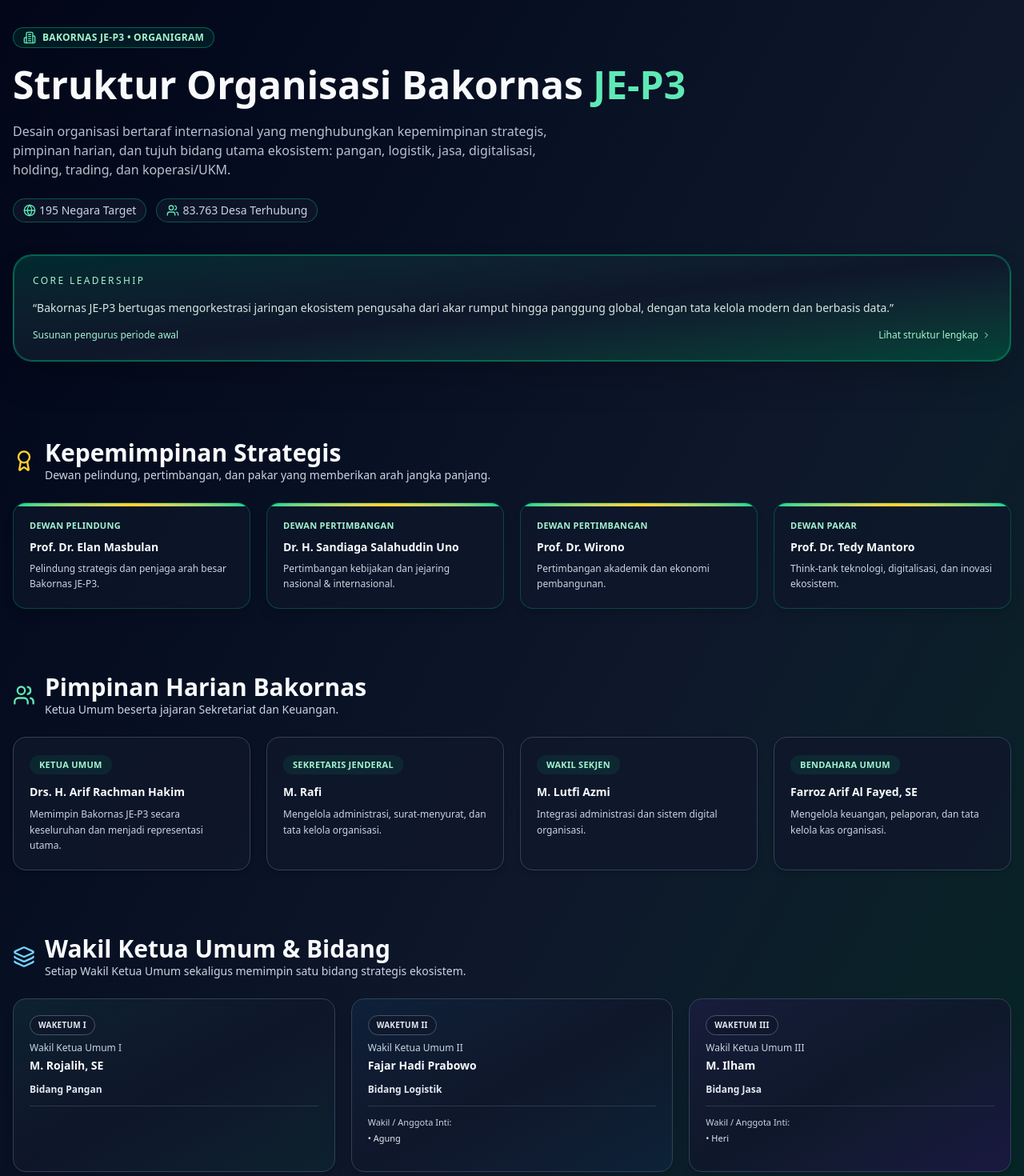
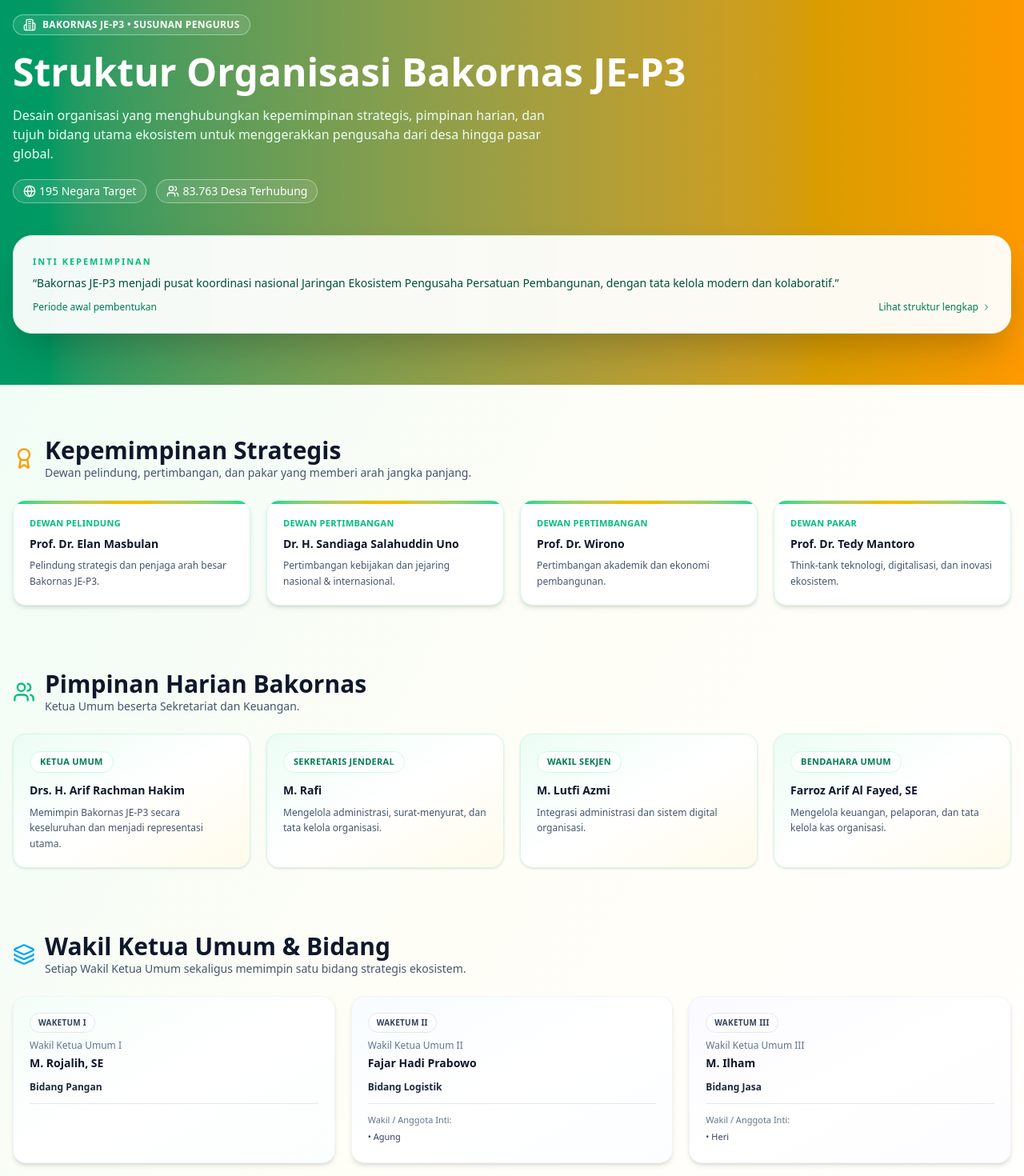
Before and after one commit to prabudanling/website-jep3, a Next.js app: page /bakornas in a window 1280 px wide. Shown: the part 160-1630 px from the top of the page at 80% size. Built offline with nearby package versions, Linux system fonts and the light colour scheme.

Commit message:
Update page.tsx bakornas

```diff
--- a/src/app/bakornas/page.tsx
+++ b/src/app/bakornas/page.tsx
@@ -124,104 +124,98 @@ const territory = [
   { level: 'International Chapters', scope: 'Perwakilan di 195 negara', lead: 'Country Director' }
 ]
 
-// Variants animasi umum
 const containerVariant = {
   hidden: { opacity: 0, y: 20 },
   show: {
     opacity: 1,
     y: 0,
-    transition: { duration: 0.6, ease: 'easeOut' }
+    transition: { duration: 0.5, ease: 'easeOut' }
   }
 }
 
 const listVariant = {
   hidden: {},
   show: {
-    transition: {
-      staggerChildren: 0.08
-    }
+    transition: { staggerChildren: 0.08 }
   }
 }
 
 const itemVariant = {
-  hidden: { opacity: 0, y: 20, scale: 0.98 },
+  hidden: { opacity: 0, y: 16 },
   show: {
     opacity: 1,
     y: 0,
-    scale: 1,
-    transition: { duration: 0.4, ease: 'easeOut' }
+    transition: { duration: 0.35, ease: 'easeOut' }
   }
 }
 
 export default function BakornasPage() {
   return (
-    <main className="min-h-screen bg-gradient-to-br from-slate-950 via-slate-900 to-emerald-950 text-slate-50">
-      {/* HERO */}
-      <section className="relative overflow-hidden">
+    <main className="min-h-screen bg-gradient-to-br from-emerald-50 via-amber-50/40 to-white">
+      {/* HERO TERANG */}
+      <section className="bg-gradient-to-r from-emerald-600 to-amber-500 text-white">
         <motion.div
           initial={{ opacity: 0, y: -20 }}
           animate={{ opacity: 1, y: 0 }}
-          transition={{ duration: 0.7, ease: 'easeOut' }}
-          className="container mx-auto px-4 pt-14 pb-16 md:pt-20 md:pb-24"
+          transition={{ duration: 0.6, ease: 'easeOut' }}
+          className="container mx-auto px-4 py-12 md:py-16"
         >
           <div className="grid md:grid-cols-[1.3fr,1fr] gap-10 items-center">
             <div>
-              <div className="inline-flex items-center gap-2 px-3 py-1 rounded-full border border-emerald-400/40 bg-emerald-500/10 mb-4">
-                <Building2 className="w-4 h-4 text-emerald-300" />
-                <span className="text-xs font-semibold tracking-wide text-emerald-200">
-                  BAKORNAS JE-P3 • ORGANIGRAM
+              <div className="inline-flex items-center gap-2 px-3 py-1 rounded-full bg-white/10 border border-emerald-200/60 mb-4">
+                <Building2 className="w-4 h-4" />
+                <span className="text-xs font-semibold tracking-wide">
+                  BAKORNAS JE-P3 • SUSUNAN PENGURUS
                 </span>
               </div>
-              <h1 className="text-3xl md:text-4xl lg:text-5xl font-bold leading-tight mb-4">
-                Struktur Organisasi Bakornas <span className="text-emerald-300">JE-P3</span>
+              <h1 className="text-3xl md:text-4xl lg:text-5xl font-bold leading-tight mb-3">
+                Struktur Organisasi Bakornas JE-P3
               </h1>
-              <p className="text-slate-300/90 text-sm md:text-base max-w-2xl mb-6">
-                Desain organisasi bertaraf internasional yang menghubungkan kepemimpinan
-                strategis, pimpinan harian, dan tujuh bidang utama ekosistem:
-                pangan, logistik, jasa, digitalisasi, holding, trading, dan koperasi/UKM.
+              <p className="text-emerald-50 text-sm md:text-base max-w-2xl mb-5">
+                Desain organisasi yang menghubungkan kepemimpinan strategis, pimpinan harian,
+                dan tujuh bidang utama ekosistem untuk menggerakkan pengusaha dari desa
+                hingga pasar global.
               </p>
-              <div className="flex flex-wrap items-center gap-3 text-xs md:text-sm text-slate-300">
-                <div className="inline-flex items-center gap-1 px-3 py-1 rounded-full bg-slate-900/80 border border-emerald-500/40">
-                  <Globe className="w-4 h-4 text-emerald-300" />
+              <div className="flex flex-wrap gap-3 text-xs md:text-sm">
+                <div className="inline-flex items-center gap-1 px-3 py-1 rounded-full bg-white/10 border border-white/40">
+                  <Globe className="w-4 h-4" />
                   195 Negara Target
                 </div>
-                <div className="inline-flex items-center gap-1 px-3 py-1 rounded-full bg-slate-900/80 border border-emerald-500/40">
-                  <Users className="w-4 h-4 text-emerald-300" />
+                <div className="inline-flex items-center gap-1 px-3 py-1 rounded-full bg-white/10 border border-white/40">
+                  <Users className="w-4 h-4" />
                   83.763 Desa Terhubung
                 </div>
               </div>
             </div>
 
             <motion.div
-              initial={{ opacity: 0, scale: 0.9, rotate: 4 }}
-              animate={{ opacity: 1, scale: 1, rotate: 0 }}
-              transition={{ duration: 0.7, ease: 'easeOut' }}
+              initial={{ opacity: 0, scale: 0.9, y: 10 }}
+              animate={{ opacity: 1, scale: 1, y: 0 }}
+              transition={{ duration: 0.6, ease: 'easeOut' }}
               className="relative"
             >
-              <div className="relative rounded-3xl border border-emerald-400/40 bg-gradient-to-br from-emerald-500/20 via-slate-900 to-emerald-900/80 p-6 shadow-2xl">
-                <p className="text-xs uppercase tracking-[0.2em] text-emerald-200 mb-4">
-                  CORE LEADERSHIP
+              <div className="relative rounded-3xl bg-white/95 text-emerald-900 p-6 shadow-2xl border border-emerald-100">
+                <p className="text-[11px] font-semibold text-emerald-500 mb-2 tracking-[0.18em] uppercase">
+                  INTI KEPEMIMPINAN
                 </p>
-                <p className="text-sm text-emerald-50/90 mb-4">
-                  “Bakornas JE-P3 bertugas mengorkestrasi jaringan ekosistem pengusaha
-                  dari akar rumput hingga panggung global, dengan tata kelola modern
-                  dan berbasis data.”
+                <p className="text-sm mb-3">
+                  “Bakornas JE-P3 menjadi pusat koordinasi nasional Jaringan Ekosistem
+                  Pengusaha Persatuan Pembangunan, dengan tata kelola modern dan kolaboratif.”
                 </p>
-                <div className="flex items-center justify-between text-xs text-emerald-200">
-                  <span>Susunan pengurus periode awal</span>
+                <div className="flex items-center justify-between text-xs text-emerald-700">
+                  <span>Periode awal pembentukan</span>
                   <span className="inline-flex items-center gap-1">
                     Lihat struktur lengkap
                     <ChevronRight className="w-3 h-3" />
                   </span>
                 </div>
-                <div className="absolute inset-0 rounded-3xl border border-emerald-500/40 pointer-events-none" />
               </div>
             </motion.div>
           </div>
         </motion.div>
       </section>
 
-      <div className="container mx-auto px-4 pb-16 space-y-14 md:space-y-20">
+      <div className="container mx-auto px-4 py-12 md:py-16 space-y-14 md:space-y-20">
         {/* DEWAN STRATEGIS */}
         <motion.section
           variants={containerVariant}
@@ -231,11 +225,13 @@ export default function BakornasPage() {
           className="space-y-6"
         >
           <div className="flex items-center gap-3">
-            <Award className="w-7 h-7 text-amber-300" />
+            <Award className="w-7 h-7 text-amber-500" />
             <div>
-              <h2 className="text-2xl md:text-3xl font-bold">Kepemimpinan Strategis</h2>
-              <p className="text-sm text-slate-300">
-                Dewan pelindung, pertimbangan, dan pakar yang memberikan arah jangka panjang.
+              <h2 className="text-2xl md:text-3xl font-bold text-slate-900">
+                Kepemimpinan Strategis
+              </h2>
+              <p className="text-sm text-slate-600">
+                Dewan pelindung, pertimbangan, dan pakar yang memberi arah jangka panjang.
               </p>
             </div>
           </div>
@@ -249,18 +245,20 @@ export default function BakornasPage() {
                 key={idx}
                 variants={itemVariant}
                 whileHover={{ y: -4, scale: 1.02 }}
-                className="relative overflow-hidden rounded-2xl border border-emerald-500/30 bg-slate-900/70 p-5 shadow-lg"
+                className="relative overflow-hidden rounded-2xl border border-emerald-100 bg-white shadow-md"
               >
-                <div className="absolute inset-x-0 top-0 h-1 bg-gradient-to-r from-emerald-400 via-amber-300 to-emerald-400" />
-                <p className="text-[11px] font-semibold text-emerald-200 mb-2 tracking-wide uppercase">
+                <div className="absolute inset-x-0 top-0 h-1 bg-gradient-to-r from-emerald-400 via-amber-400 to-emerald-400" />
+                <div className="p-5">
+                  <p className="text-[11px] font-semibold text-emerald-500 mb-2 tracking-wide uppercase">
                     {leader.title}
                   </p>
-                <p className="text-sm font-bold text-slate-50 mb-2 leading-snug">
+                  <p className="text-sm font-bold text-slate-900 mb-2 leading-snug">
                     {leader.name}
                   </p>
-                <p className="text-xs text-slate-300 leading-relaxed">
+                  <p className="text-xs text-slate-600 leading-relaxed">
                     {leader.role}
                   </p>
+                </div>
               </motion.div>
             ))}
           </motion.div>
@@ -275,11 +273,13 @@ export default function BakornasPage() {
           className="space-y-6"
         >
           <div className="flex items-center gap-3">
-            <Users className="w-7 h-7 text-emerald-300" />
+            <Users className="w-7 h-7 text-emerald-500" />
             <div>
-              <h2 className="text-2xl md:text-3xl font-bold">Pimpinan Harian Bakornas</h2>
-              <p className="text-sm text-slate-300">
-                Ketua Umum beserta jajaran Sekretariat dan Keuangan.
+              <h2 className="text-2xl md:text-3xl font-bold text-slate-900">
+                Pimpinan Harian Bakornas
+              </h2>
+              <p className="text-sm text-slate-600">
+                Ketua Umum beserta Sekretariat dan Keuangan.
               </p>
             </div>
           </div>
@@ -292,16 +292,18 @@ export default function BakornasPage() {
               <motion.div
                 key={idx}
                 variants={itemVariant}
-                whileHover={{ y: -4, scale: 1.02 }}
-                className="rounded-2xl border border-slate-700 bg-slate-900/80 p-5 shadow-md"
+                whileHover={{ y: -3, scale: 1.02 }}
+                className="rounded-2xl border border-emerald-100 bg-gradient-to-br from-emerald-50 via-white to-amber-50 shadow-sm"
               >
-                <span className="inline-flex px-3 py-1 mb-3 rounded-full bg-emerald-500/10 text-[11px] font-semibold text-emerald-200 uppercase tracking-wide">
+                <div className="p-5">
+                  <span className="inline-flex px-3 py-1 mb-3 rounded-full bg-white/80 border border-emerald-100 text-[11px] font-semibold text-emerald-700 uppercase tracking-wide">
                     {m.position}
                   </span>
-                <p className="text-sm font-bold mb-2">{m.name}</p>
-                <p className="text-xs text-slate-300 leading-relaxed">
+                  <p className="text-sm font-bold mb-2 text-slate-900">{m.name}</p>
+                  <p className="text-xs text-slate-600 leading-relaxed">
                     {m.desc}
                   </p>
+                </div>
               </motion.div>
             ))}
           </motion.div>
@@ -316,10 +318,12 @@ export default function BakornasPage() {
           className="space-y-6"
         >
           <div className="flex items-center gap-3">
-            <Layers className="w-7 h-7 text-sky-300" />
+            <Layers className="w-7 h-7 text-sky-500" />
             <div>
-              <h2 className="text-2xl md:text-3xl font-bold">Wakil Ketua Umum & Bidang</h2>
-              <p className="text-sm text-slate-300">
+              <h2 className="text-2xl md:text-3xl font-bold text-slate-900">
+                Wakil Ketua Umum & Bidang
+              </h2>
+              <p className="text-sm text-slate-600">
                 Setiap Wakil Ketua Umum sekaligus memimpin satu bidang strategis ekosistem.
               </p>
             </div>
@@ -334,40 +338,40 @@ export default function BakornasPage() {
                 key={idx}
                 variants={itemVariant}
                 whileHover={{ y: -4, scale: 1.03 }}
-                className="relative overflow-hidden rounded-2xl border border-slate-700 bg-slate-900/80 p-5 shadow-lg"
+                className="relative overflow-hidden rounded-2xl border border-slate-100 bg-white shadow-md"
               >
                 <div
                   className={`
-                    absolute inset-0 opacity-20 pointer-events-none
+                    absolute inset-0 opacity-25 pointer-events-none
                     bg-gradient-to-br
                     ${
-                      b.color === 'emerald' ? 'from-emerald-500/40 via-slate-900 to-emerald-900' :
-                      b.color === 'sky' ? 'from-sky-500/40 via-slate-900 to-sky-900' :
-                      b.color === 'violet' ? 'from-violet-500/40 via-slate-900 to-violet-900' :
-                      b.color === 'cyan' ? 'from-cyan-500/40 via-slate-900 to-cyan-900' :
-                      b.color === 'amber' ? 'from-amber-500/40 via-slate-900 to-amber-900' :
-                      b.color === 'orange' ? 'from-orange-500/40 via-slate-900 to-orange-900' :
-                      'from-rose-500/40 via-slate-900 to-rose-900'
+                      b.color === 'emerald' ? 'from-emerald-100 via-white to-emerald-50' :
+                      b.color === 'sky' ? 'from-sky-100 via-white to-sky-50' :
+                      b.color === 'violet' ? 'from-violet-100 via-white to-violet-50' :
+                      b.color === 'cyan' ? 'from-cyan-100 via-white to-cyan-50' :
+                      b.color === 'amber' ? 'from-amber-100 via-white to-amber-50' :
+                      b.color === 'orange' ? 'from-orange-100 via-white to-orange-50' :
+                      'from-rose-100 via-white to-rose-50'
                     }
                   `}
                 />
-                <div className="relative">
+                <div className="relative p-5">
                   <div className="flex items-center justify-between mb-2">
-                    <span className="inline-flex items-center gap-1 px-2.5 py-1 rounded-full bg-slate-900/80 border border-slate-600 text-[10px] font-semibold uppercase tracking-wide text-slate-200">
+                    <span className="inline-flex items-center gap-1 px-2.5 py-1 rounded-full bg-white/70 border border-slate-200 text-[10px] font-semibold uppercase tracking-wide text-slate-700">
                       WAKETUM {b.code}
                     </span>
                   </div>
-                  <p className="text-xs text-slate-300 mb-1">{b.position}</p>
-                  <p className="text-sm font-bold text-slate-50 mb-3">{b.name}</p>
-                  <div className="mb-3 pb-3 border-b border-slate-700/80">
-                    <p className="text-xs font-semibold text-slate-200">
+                  <p className="text-xs text-slate-500 mb-1">{b.position}</p>
+                  <p className="text-sm font-bold text-slate-900 mb-3">{b.name}</p>
+                  <div className="mb-3 pb-3 border-b border-slate-200">
+                    <p className="text-xs font-semibold text-slate-800">
                       {b.field}
                     </p>
                   </div>
                   {b.support.length > 0 && (
-                    <div className="mb-3">
-                      <p className="text-[11px] text-slate-300 mb-1">Wakil / Anggota Inti:</p>
-                      <ul className="text-[11px] text-slate-200 space-y-0.5">
+                    <div className="mb-1">
+                      <p className="text-[11px] text-slate-500 mb-1">Wakil / Anggota Inti:</p>
+                      <ul className="text-[11px] text-slate-700 space-y-0.5">
                         {b.support.map((s) => (
                           <li key={s}>• {s}</li>
                         ))}
@@ -386,13 +390,15 @@ export default function BakornasPage() {
           initial="hidden"
           whileInView="show"
           viewport={{ once: true, amount: 0.2 }}
-          className="space-y-6 mb-4"
+          className="space-y-6"
         >
           <div className="flex items-center gap-3">
-            <Globe className="w-7 h-7 text-purple-300" />
+            <Globe className="w-7 h-7 text-purple-500" />
             <div>
-              <h2 className="text-2xl md:text-3xl font-bold">Struktur Teritorial</h2>
-              <p className="text-sm text-slate-300">
+              <h2 className="text-2xl md:text-3xl font-bold text-slate-900">
+                Struktur Teritorial
+              </h2>
+              <p className="text-sm text-slate-600">
                 Jaringan koordinasi dari tingkat nasional hingga desa dan perwakilan luar negeri.
               </p>
             </div>
@@ -407,15 +413,17 @@ export default function BakornasPage() {
                 key={idx}
                 variants={itemVariant}
                 whileHover={{ y: -3, scale: 1.02 }}
-                className="rounded-2xl border border-purple-500/30 bg-slate-900/80 p-4 shadow-md"
+                className="rounded-2xl border border-purple-100 bg-purple-50/40 shadow-sm"
               >
-                <p className="text-xs font-semibold text-purple-200 mb-1 uppercase tracking-wide">
+                <div className="p-4">
+                  <p className="text-xs font-semibold text-purple-700 mb-1 uppercase tracking-wide">
                     {t.level}
                   </p>
-                <p className="text-sm text-slate-50 mb-1">{t.scope}</p>
-                <p className="text-[11px] text-slate-300">
+                  <p className="text-sm text-slate-900 mb-1">{t.scope}</p>
+                  <p className="text-[11px] text-slate-600">
                     <span className="font-semibold">Koordinator:</span> {t.lead}
                   </p>
+                </div>
               </motion.div>
             ))}
           </motion.div>
```
Lines whose indentation alone changed are shown as unchanged.
